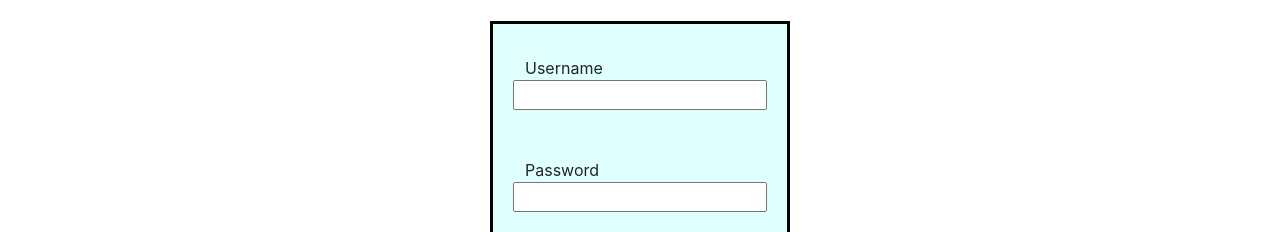
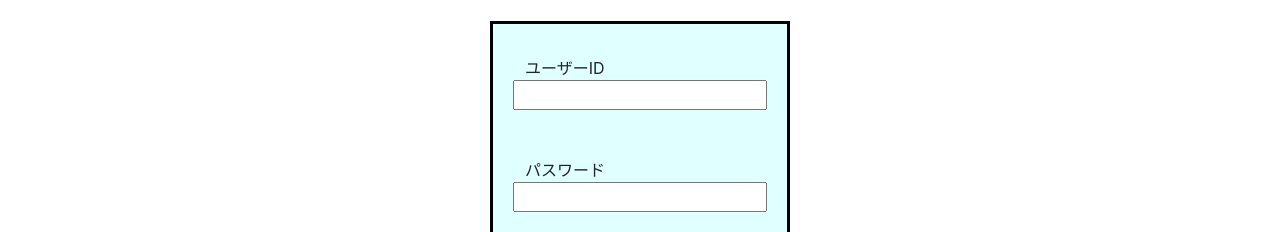
Before and after one commit to itc-s21009/news_manager_front, a React (Create React App) app: page /login in a window 1280 px wide. Shown: the part 155-387 px from the top of the page. Built offline with nearby package versions, Linux system fonts and the light colour scheme; the HTML template or start-up script is replaced by a standard one.

Commit message:
ログイン画面を日本語にした

```diff
--- a/src/login/Login.js
+++ b/src/login/Login.js
@@ -9,18 +9,18 @@ const Login = () =>
             <h1 className={"mt-3 text-center"}>ログイン</h1>
             <div className={"login p-3 mt-3 m-auto"}>
                 <div className={"mb-3 row p-3"}>
-                    <label htmlFor={"username"}>Username</label>
+                    <label htmlFor={"username"}>ユーザーID</label>
                     <input type={"text"} id={"username"}/>
                 </div>
                 <div className={"mb-3 row p-3"}>
-                    <label htmlFor={"password"}>Password</label>
+                    <label htmlFor={"password"}>パスワード</label>
                     <input type={"password"} id={"password"}/>
                 </div>
                 <button onClick={() => {
                     const username = document.getElementById("username").value
                     const password = document.getElementById("password").value
                     PostLogin(username,password)
-                }} className={"btn btn-primary w-100"}>Login
+                }} className={"btn btn-primary w-100"}>ログイン
                 </button>
             </div>
         </>
```
